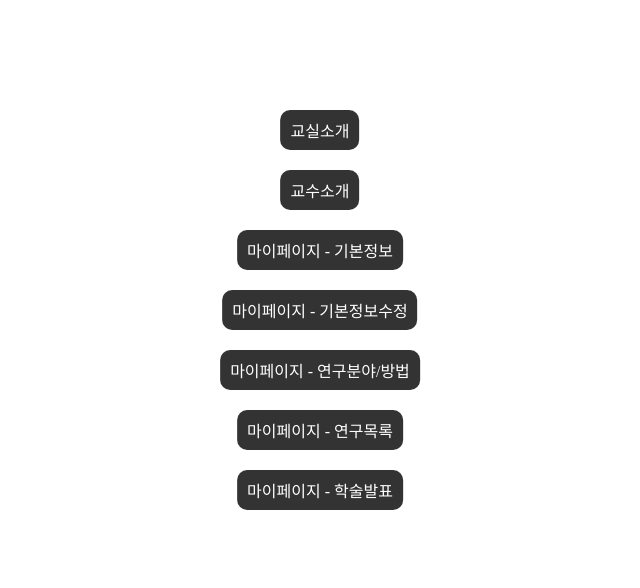
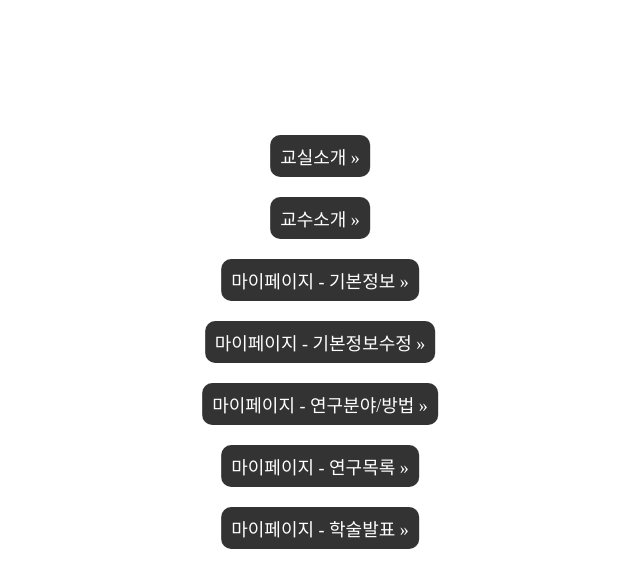
Before and after one commit to hamehyo/dentistry, a plain HTML site: page index.html in a window 1280 px wide. Shown: the whole page, without its empty margins (320-960 px from the left). Drawn offline with Linux system fonts and the light colour scheme.

Commit message:
index파일 수정

```diff
--- a/index.html
+++ b/index.html
@@ -3,7 +3,7 @@
 <head>
     <meta charset="UTF-8">
     <meta name="viewport" content="width=device-width, initial-scale=1.0">
-    <title>Document</title>
+    <title>서울대 치의대학원 추가 작업</title>
     <style>
         *{
             margin:0;
@@ -18,11 +18,10 @@
         .renew_list_box{
             position: fixed;
             left: 50%;
-            top: 40%;
+            top: 44%;
             transform: translate(-50%,-50%);
             max-width: 800px;
         }
-        .renew_list_box ul{}
         .renew_list_box ul li{
             margin: 0 0 20px 0;
             text-align: center;
@@ -30,6 +29,7 @@
         .renew_list_box ul li a{
             display: inline-block;
             padding: 8px 10px;
+            font-size: 18px;
             color: #fff;
             background:#333;
             border-radius: 10px;
@@ -44,13 +44,13 @@
     <div class="renew_list_box">
 
         <ul>
-            <li><a href="00_01_classroom_intro.html" target="_blank" >교실소개</a></li>
-            <li><a href="00_02_professor_intro.html" target="_blank" >교수소개</a></li>
-            <li><a href="01_01_my_basic_info.html" target="_blank">마이페이지 - 기본정보</a></li>
-            <li><a href="01_02_my_basic_info.html" target="_blank">마이페이지 - 기본정보수정</a></li>
-            <li><a href="02_my_study_area.html" target="_blank">마이페이지 - 연구분야/방법</a></li>
-            <li><a href="03_my_study_list.html" target="_blank">마이페이지 - 연구목록</a></li>
-            <li><a href="04_my_academic.html" target="_blank">마이페이지 - 학술발표</a></li>
+            <li><a href="00_01_classroom_intro.html" target="_blank" >교실소개 &raquo;</a></li>
+            <li><a href="00_02_professor_intro.html" target="_blank" >교수소개 &raquo;</a></li>
+            <li><a href="01_01_my_basic_info.html" target="_blank">마이페이지 - 기본정보 &raquo;</a></li>
+            <li><a href="01_02_my_basic_info.html" target="_blank">마이페이지 - 기본정보수정 &raquo;</a></li>
+            <li><a href="02_my_study_area.html" target="_blank">마이페이지 - 연구분야/방법 &raquo;</a></li>
+            <li><a href="03_my_study_list.html" target="_blank">마이페이지 - 연구목록 &raquo;</a></li>
+            <li><a href="04_my_academic.html" target="_blank">마이페이지 - 학술발표 &raquo;</a></li>
         </ul>
 
     </div><!-- //renew_list_box -->
```
